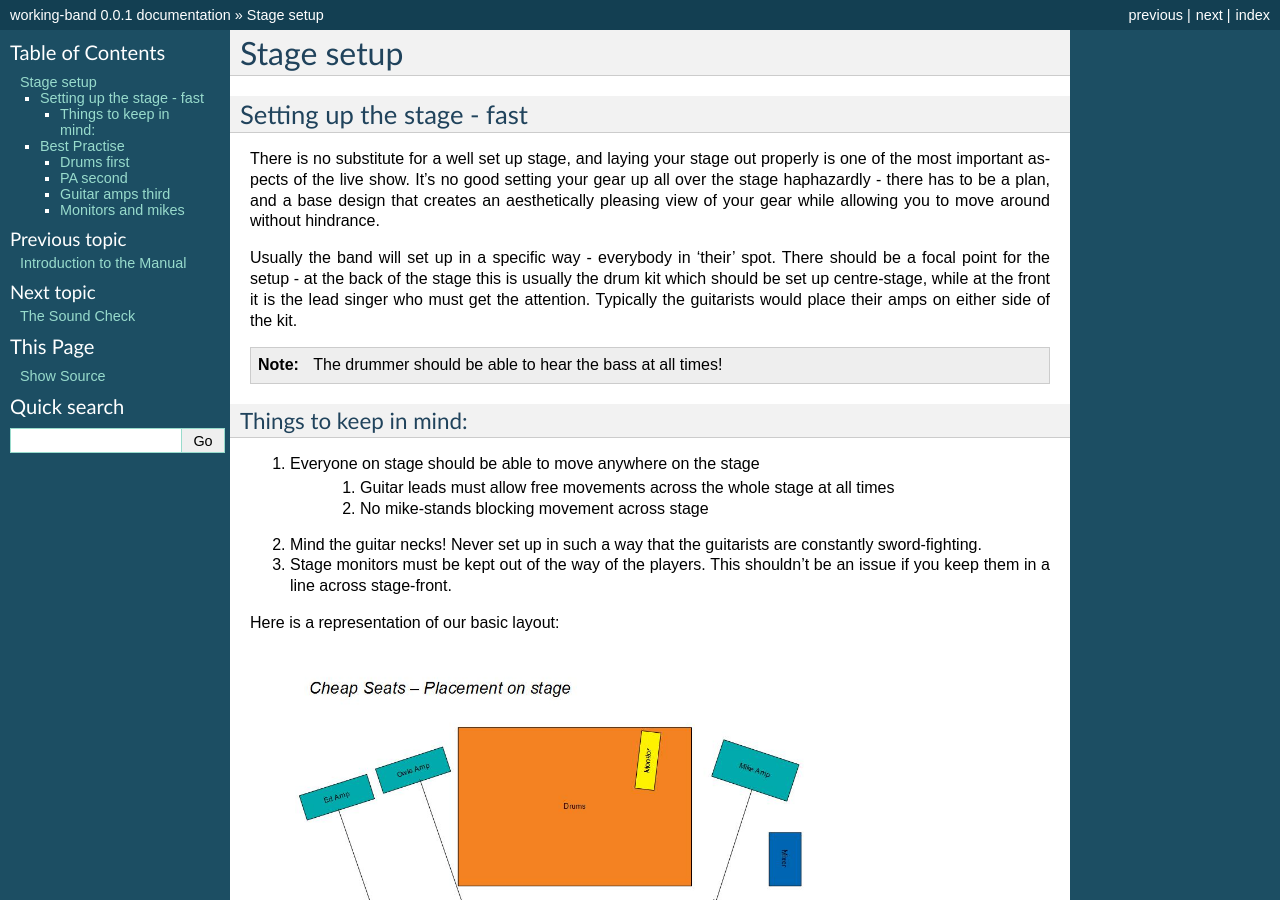
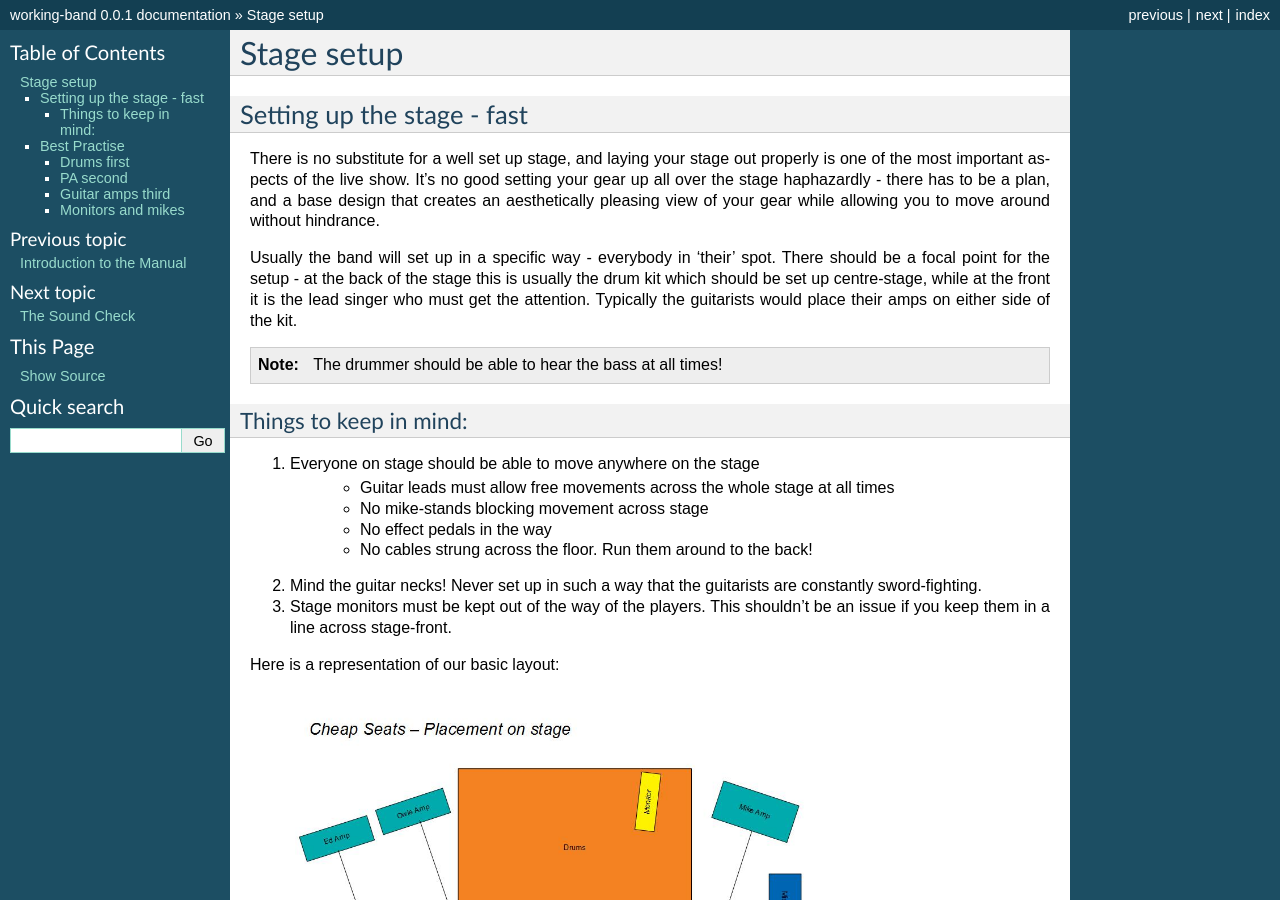
Before and after one commit to flakjakk/working-band, a Sphinx documentation site: the page built from docs/source/stagesetup.rst, in a window 1280 px wide and 900 px high. Built offline with Sphinx 7.4.7, drawn with Linux system fonts in a browser that asks for light colours.

Commit message:
Additions to 'things . .'

```diff
--- a/docs/source/stagesetup.rst
+++ b/docs/source/stagesetup.rst
@@ -17,8 +17,10 @@ Things to keep in mind:
 =======================
 
 #. Everyone on stage should be able to move anywhere on the stage
-	#. Guitar leads must allow free movements across the whole stage at all times
-	#. No mike-stands blocking movement across stage
+	- Guitar leads must allow free movements across the whole stage at all times
+	- No mike-stands blocking movement across stage
+	- No effect pedals in the way
+	- No cables strung across the floor. Run them around to the back!
 #. Mind the guitar necks! Never set up in such a way that the guitarists are constantly sword-fighting.
 #. Stage monitors must be kept out of the way of the players. This shouldn't be an issue if you keep them in a line across stage-front.
 
```
